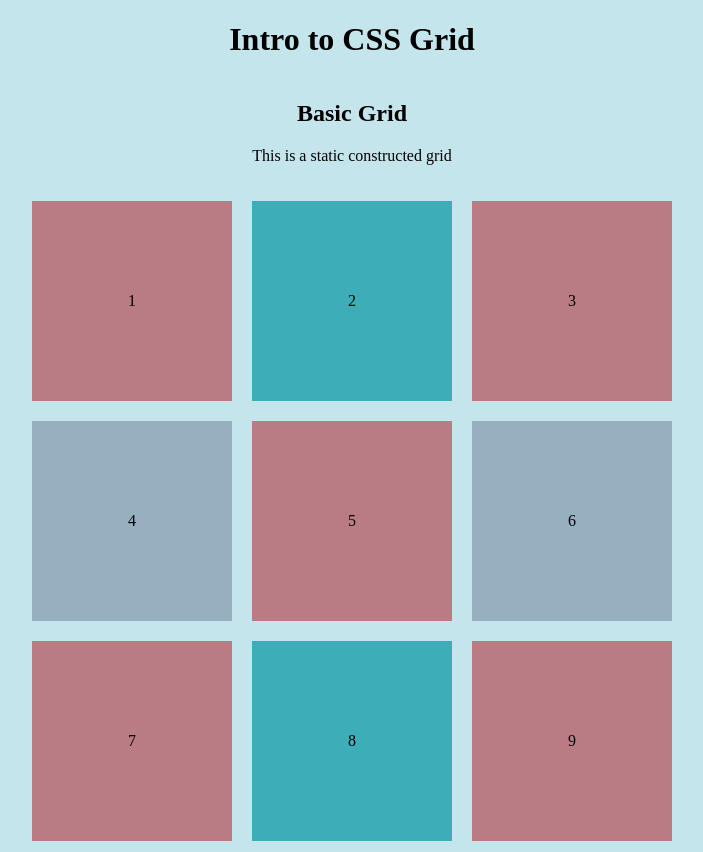
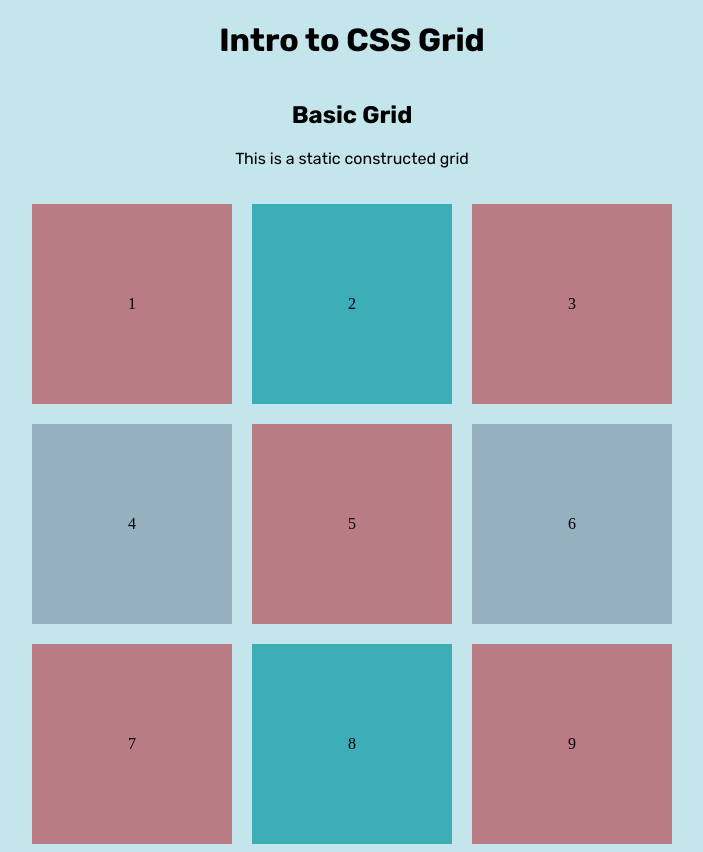
Before and after one commit to ashx3s/css-grid-intro, a plain HTML site: page index.html in a window 1280 px wide. Shown: the whole page, without its empty margins (288-991 px from the left). Drawn offline with Linux system fonts and the light colour scheme.

Commit message:
added fonts

```diff
--- a/assets/css/fonts.css
+++ b/assets/css/fonts.css
@@ -1 +1,9 @@
 /* Set up font styles here */
+@import url('https://fonts.googleapis.com/css2?family=Rubik:wght@400;500;700&display=swap');
+
+h1,
+h2,
+h3,
+p {
+  font-family: 'Rubik', sans-serif;
+}
```
